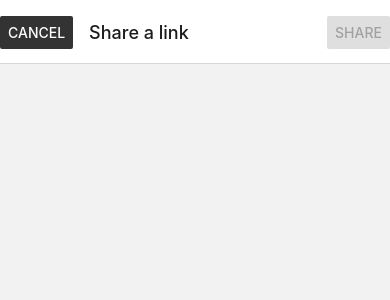
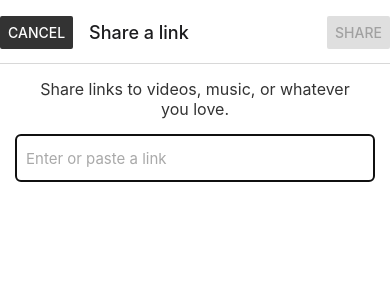
Before and after one commit to jonathanlambertt/strivvy-frontend, a React Native app: screen /NewPost in a window 390 px wide. Shown: the top 300 px of the page. Built offline with nearby package versions, Linux system fonts and the light colour scheme.

Commit message:
start work on new-post screen

```diff
--- a/package.json
+++ b/package.json
@@ -13,6 +13,7 @@
     "@react-navigation/native": "^6.1.9",
     "@react-navigation/native-stack": "^6.9.15",
     "expo": "~49.0.15",
+    "expo-clipboard": "~4.3.1",
     "expo-status-bar": "~1.6.0",
     "react": "18.2.0",
     "react-native": "0.72.6",
--- a/src/screens/NewPostScreen.js
+++ b/src/screens/NewPostScreen.js
@@ -1,5 +1,6 @@
 import { useEffect } from "react";
-import { View, Button } from "react-native";
+import { Button, ScrollView, TextInput, Text } from "react-native";
+import * as Clipboard from "expo-clipboard";
 
 const NewPostScreen = ({ navigation }) => {
   useEffect(() => {
@@ -17,7 +18,36 @@ const NewPostScreen = ({ navigation }) => {
     });
   });
 
-  return <View></View>;
+  return (
+    <ScrollView style={{ flex: 1, backgroundColor: "#fff", paddingTop: 15 }}>
+      <Text
+        style={{
+          textAlign: "center",
+          color: "#333",
+          fontSize: 16,
+          marginHorizontal: 35,
+        }}
+      >
+        Share links to videos, music, or whatever you love.
+      </Text>
+      <TextInput
+        style={{
+          padding: 10,
+          borderWidth: 1,
+          borderColor: "#a9a9a9",
+          marginHorizontal: 15,
+          borderRadius: 5,
+          height: 48,
+          marginTop: 15,
+          fontSize: 15,
+        }}
+        placeholder="Enter or paste a link"
+        placeholderTextColor={"#a9a9a9"}
+        selectionColor={"#333"}
+        autoFocus
+      />
+    </ScrollView>
+  );
 };
 
 export default NewPostScreen;
```
Also changed, not shown: 1 other file (tests, documents, lock files or other folders).
